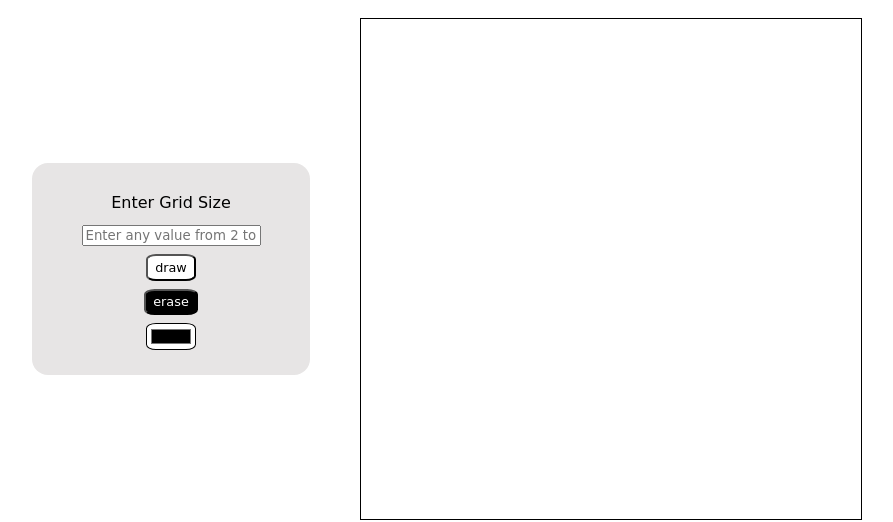
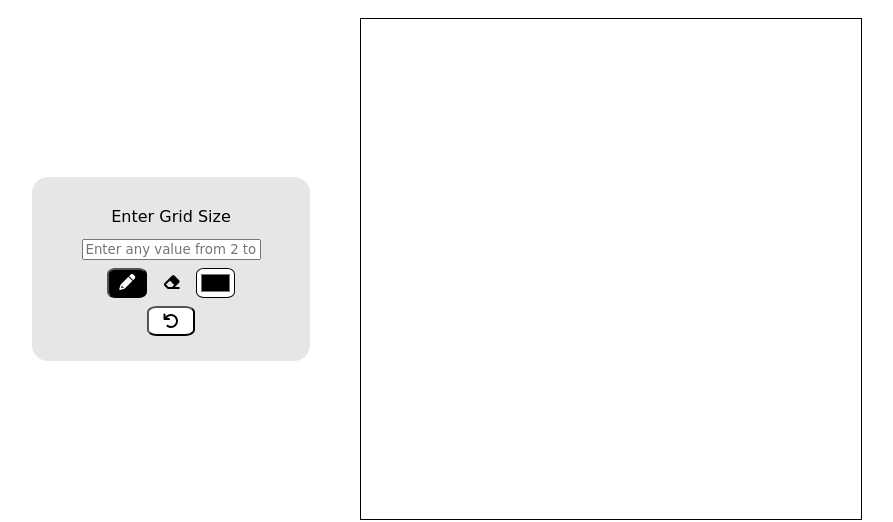
Before and after one commit to DasAditi2022/etch-a-sketch, a plain HTML site: page index.html in a window 1280 px wide. Shown: the whole page, without its empty margins (193-1086 px from the left). Drawn offline with Linux system fonts and the light colour scheme.

Commit message:
added clear button and icons

```diff
--- a/index.html
+++ b/index.html
@@ -4,15 +4,20 @@
     <meta charset="UTF-8">
     <meta name="viewport" content="width=device-width, initial-scale=1.0">
     <title>Etch a Sketch</title>
+    <link rel="stylesheet" href="https://cdnjs.cloudflare.com/ajax/libs/font-awesome/6.0.0-beta3/css/all.min.css">
+
     <link rel="stylesheet" href="style.css">
 </head>
 <body>
     <div class="user-input">
         <label>Enter Grid Size</label>
         <input type="text" inputmode="numeric" id="grid-size" placeholder="Enter any value from 2 to 100" size="20">
-        <button id="draw">draw</button>
-        <button id="erase">erase</button>
-        <input type="color" id="colorPicker" value="#000000">
+        <div class="drawing-tools">
+            <button id="draw"><i class="fa-solid fa-pencil"></i></button>
+            <button id="erase"><i class="fa-solid fa-eraser"></i></button>
+            <input type="color" id="colorPicker" value="#000000">
+        </div>
+        <button id="clear"><i class="fa-solid fa-arrow-rotate-left"></i></button>
     </div>
     <div class="grid">
 
--- a/script.js
+++ b/script.js
@@ -4,6 +4,8 @@ const grid = document.querySelector(".grid");
 const drawBtn = document.querySelector("#draw");
 const eraseBtn = document.querySelector("#erase");
 const colorPicker = document.querySelector("#colorPicker");
+const clearBtn = document.querySelector("#clear");
+let size = 16;
 let color = "black"; //default drawing color
 let isDrawing = false;
 
@@ -16,18 +18,22 @@ function createCells(row, n){
         const cell = document.createElement("div");
         cell.setAttribute('class', 'cell');
         row.appendChild(cell);
+
         cell.addEventListener('mousedown', () => { //start drawing
             isDrawing = true;
             cell.style.backgroundColor = color;
+            console.log("mousedown");
         });
 
         cell.addEventListener('mousemove', () => { //only color when dragging
+            console.log("mousemove");
             if (isDrawing) {
                 cell.style.backgroundColor = color;
             }
         });
 
         cell.addEventListener('mouseup', () => { //stop drawing
+            console.log("mouseup");
             isDrawing = false;
         });
 
@@ -52,8 +58,9 @@ function createRows(n){
 
 //function to display on and off status of a button
 function toggleOnOff(btn,val){
-    if(val==true){
-        btn.style.backgroundColor = "white";
+    if(val==false){
+        btn.style.backgroundColor = "rgb(231, 229, 229)";
+        btn.style.border = "none"
         btn.style.color = "black";
     }
     else{
@@ -82,10 +89,11 @@ gridSize.addEventListener("keydown", ()=>{
             gridSize.value = null;
             return;
         }
+        size = parseInt(gridSize.value);
         while (grid.firstChild) { //need to delete old grid
             grid.removeChild(grid.firstChild);
         }
-        createRows(parseInt(gridSize.value)); //creating new grid
+        createRows(size); //creating new grid
     }
 });
 
@@ -106,7 +114,25 @@ eraseBtn.addEventListener("click",()=>{
 
 //user clicks to select color
 colorPicker.addEventListener("input", (event) => {
+    if(color==="white"){
+        toggleOnOff(eraseBtn,false);
+        toggleOnOff(drawBtn,true);
+    }
     color = event.target.value;
+
+});
+
+//user clicks to clear the drawing
+clearBtn.addEventListener("click",()=>{
+    while (grid.firstChild) { //need to delete old grid
+        grid.removeChild(grid.firstChild);
+    }
+    createRows(size); //creating new grid
+})
+
+//disabling the default text selection behavior on grid
+grid.addEventListener('dragstart', (event) => {
+    event.preventDefault();
 });
 
 //<-----ACTION FOR SELECTING BUTTONS/INPUTS
--- a/style.css
+++ b/style.css
@@ -25,15 +25,17 @@ body{
     width: 500px;
     display: flex;
     flex-direction: column;
+    overflow: hidden;
 }
 .row{
     flex: 1;
     display: flex;
 }
 .cell{
-    /* border: 0.000001px solid rgb(235, 232, 232); */
+
     background-color: white;
     flex: 1;
+
 }
 label{
     margin: 5px;
@@ -41,16 +43,29 @@ label{
 input{
     font-family: cursive;
 }
-#draw,#erase{
-    background-color: black;
-    font-size: 0.8rem;
+
+.drawing-tools{
+    display: flex;
+    gap: 6px;
+}
+#draw,#erase,#clear{
+    font-size: 1rem;
     font-family: cursive;
     border-radius: 20%;
+    padding: 2% 8%;
+}
+#clear{
+    background-color: white;
+    color: black;
+}
+#clear:hover{
+    background-color: black;
     color: white;
-    padding: 2% 4%;
 }
+
 #colorPicker{
     background-color: white;
     border-radius: 20%;
-
+    width: 80px;
+    height: 30px;
 }
```
